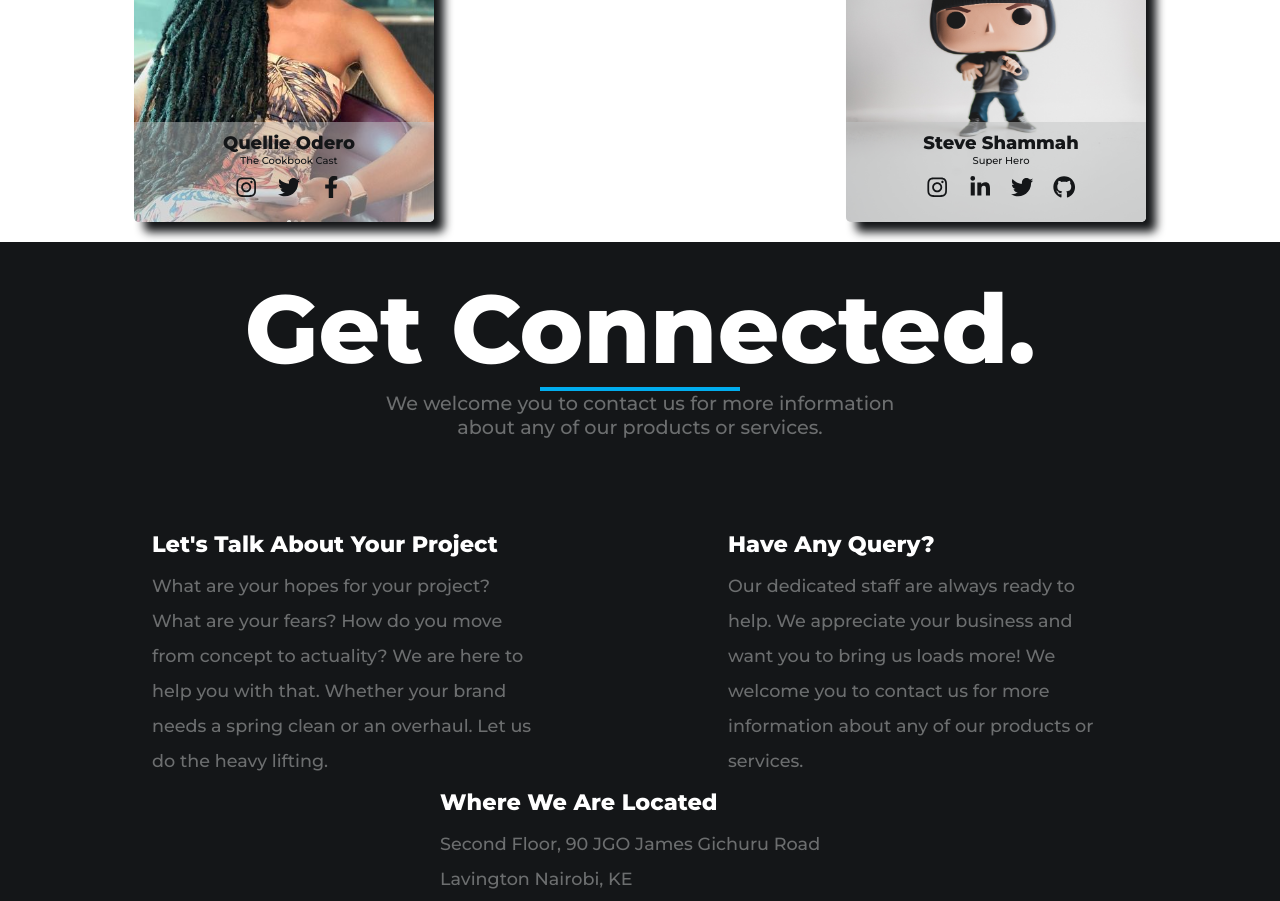
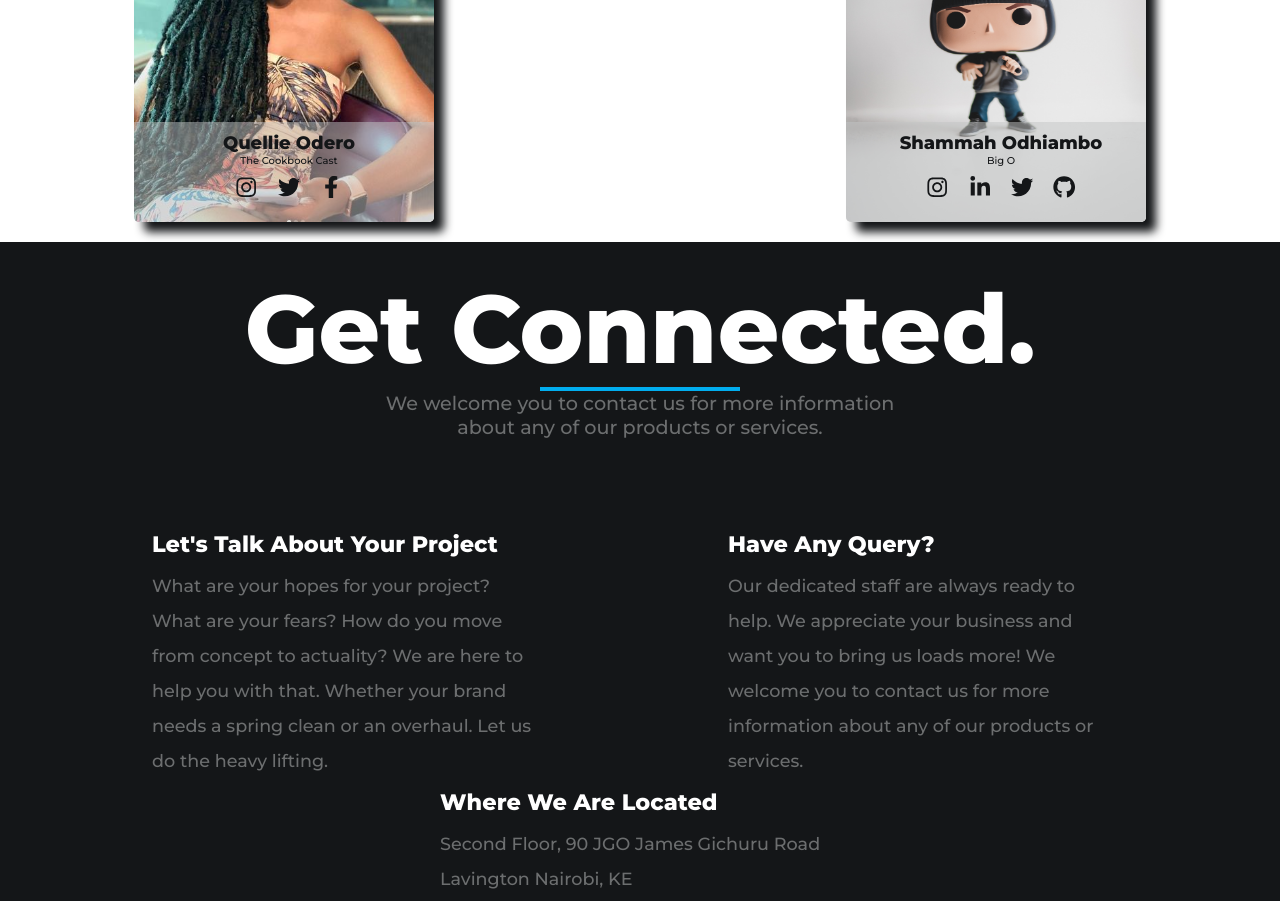
Before and after one commit to Shammah08/thegoodapp, a React (Create React App) app: page /team in a window 1280 px wide. Shown: the part 1840-2741 px from the top of the page. Built offline with nearby package versions, Linux system fonts and the light colour scheme; no server answers.

Commit message:
Nav links update

```diff
--- a/src/components/Header/Header.jsx
+++ b/src/components/Header/Header.jsx
@@ -32,8 +32,22 @@ const Header = () => {
         <img src={logos.logoBlue} alt='TGC_LOGO' />
       </Link>
 
-      <nav className={mobileNav ? "mobile-active" : ""}>
+      <nav className={mobileNav && "mobile-active"}>
+        {/* Check if url links to an ID on page */}
         {navLinks.map((link) => {
+          if (link.url.includes("#")) {
+            return (
+              <a
+                href={link.url}
+                className={
+                  linkState === link.route ? "nav-link active" : "nav-link"
+                }
+                key={link.url}
+                onClick={() => handleClick(link.route)}>
+                {link.route}
+              </a>
+            );
+          } else {
             return (
               <Link
                 to={link.url}
@@ -45,6 +59,7 @@ const Header = () => {
                 {link.route}
               </Link>
             );
+          }
         })}
       </nav>
 
--- a/src/components/NewsPage/NewsArticle.jsx
+++ b/src/components/NewsPage/NewsArticle.jsx
@@ -1,13 +1,26 @@
+import { useEffect, useState } from "react";
 import { useParams, Link } from "react-router-dom";
-import { landingTemplates } from "../database";
+import { landingTemplates, news } from "../database";
 import Footer from "../Footer/Footer";
 import "./news.scss";
 
 const NewsArticle = () => {
   const { articleId } = useParams();
-  const article = landingTemplates.find(
+  const [article, setArticle] = useState({});
+  const slide = landingTemplates.find(
     (story) => story.index === parseInt(articleId)
   );
+  const blog = news.find((story) => story.id === parseInt(articleId));
+
+  useEffect(() => {
+    if (blog) {
+      setArticle(blog);
+    } else {
+      setArticle(slide);
+    }
+    return () => {};
+  }, []);
+
   return (
     <section className='article-wrapper'>
       <Link to='/news' className='btn'>
--- a/src/components/NewsPage/NewsPage.jsx
+++ b/src/components/NewsPage/NewsPage.jsx
@@ -1,13 +1,35 @@
 import "./news.scss";
 import Footer from "../Footer/Footer";
 import { Link } from "react-router-dom";
-import { landingTemplates } from "../database";
+import { landingTemplates, news } from "../database";
+import { FaHackerNewsSquare } from "react-icons/fa";
 
 const NewsPage = () => {
   return (
     <section className='news-container'>
       <div className='container'>
         <h1>Latest News</h1>
+
+        <div className='news-wrapper'>
+          {news.map((article) => {
+            return (
+              <Link
+                to={`/news/${article.id}`}
+                className='news'
+                key={article.id}>
+                <img src={article.image} alt='' />
+
+                <div className='news-text'>
+                  <h3>{article.title}</h3>
+                  <p>{article.desc}</p>
+                  <span>
+                    <i>By: {article.author}</i> <i>Posted: 1 Feb 2022</i>
+                  </span>
+                </div>
+              </Link>
+            );
+          })}
+        </div>
 
         <div className='news-wrapper'>
           {landingTemplates.map((slide) => {
--- a/src/components/TeamPage/team.scss
+++ b/src/components/TeamPage/team.scss
@@ -207,11 +207,11 @@
   }
 
   h2 {
-    font-size: 6rem;
+    font-size: 5.1rem;
     font-weight: 600;
 
     @include screen-res(phone) {
-      font-size: 2.5rem;
+      font-size: 2.1rem;
     }
   }
 
--- a/src/components/database.jsx
+++ b/src/components/database.jsx
@@ -368,8 +368,8 @@ export const team = [
   {
     userid: 11,
     username: "Shammah",
-    fullName: "Steve Shammah",
-    title: "Super Hero",
+    fullName: "Shammah Odhiambo",
+    title: "Big O",
     bio: "I'm not saying I am spiderman but nobody has ever seen me and spiderman in a room together. Web developer behind the application.",
     image: Shammah,
     social: {
@@ -612,6 +612,37 @@ export const about = {
   text: "We specialize in enhancing and building brand equity through tailored campaigns. We as a company share a common purpose and are united towards focusing our talents and organizing our various skills and resources to achieve the specific declared goals set by our clients. After all, you are the company you keep.",
 };
 
+// News
+export const news = [
+  {
+    id: 10,
+    title: "4 Reasons Why UX Design is Good FOr Business",
+    datePosted: ["12", "02", "2022"],
+    author: "Kevin Okeyo",
+    content:
+      "Bringing more than 25 years of international experience to the Good Company is something Anthony Gray aka G Money does with aplomb! Having been an integral part of the radio and music industry in the UK, his decade of working in Kenya has given him a unique perspective into what works for the local market. As a media brand himself, he has worked with major local and international brands from Safaricom to Ciroc he has brought his know how to the fore in all his endeavors. As the Head of Presenters of 103.5 Homeboyz Radio, he has used his knowledge to help shape the sound of Nairobi. Whether it’s dropping jams in the hottest clubs or training the next generation of presenters, G Money has always had his finger on the pulse of the next trend. G Money has also had a hand in some of the biggest events in Kenya, whether it’s concert management or club events, his knowledge of event management is highly sought after and he recently works on the hugely successful Chronixx event and most recently Jameson Live. The only question left for us to ask him is “when do you sleep”?",
+    image: GMoney,
+  },
+  {
+    id: 11,
+    title: "Brand Equity",
+    datePosted: ["07", "02", "2022"],
+    author: "Kevin Okeyo",
+    content:
+      "Bringing more than 25 years of international experience to the Good Company is something Anthony Gray aka G Money does with aplomb! Having been an integral part of the radio and music industry in the UK, his decade of working in Kenya has given him a unique perspective into what works for the local market. As a media brand himself, he has worked with major local and international brands from Safaricom to Ciroc he has brought his know how to the fore in all his endeavors. As the Head of Presenters of 103.5 Homeboyz Radio, he has used his knowledge to help shape the sound of Nairobi. Whether it’s dropping jams in the hottest clubs or training the next generation of presenters, G Money has always had his finger on the pulse of the next trend. G Money has also had a hand in some of the biggest events in Kenya, whether it’s concert management or club events, his knowledge of event management is highly sought after and he recently works on the hugely successful Chronixx event and most recently Jameson Live. The only question left for us to ask him is “when do you sleep”?",
+    image: GMoney,
+  },
+  {
+    id: 12,
+    title: "What is Brand Equity and Why Is It Valuable In Business?",
+    datePosted: ["12", "02", "2022"],
+    author: "Kevin Okeyo",
+    content:
+      "Bringing more than 25 years of international experience to the Good Company is something Anthony Gray aka G Money does with aplomb! Having been an integral part of the radio and music industry in the UK, his decade of working in Kenya has given him a unique perspective into what works for the local market. As a media brand himself, he has worked with major local and international brands from Safaricom to Ciroc he has brought his know how to the fore in all his endeavors. As the Head of Presenters of 103.5 Homeboyz Radio, he has used his knowledge to help shape the sound of Nairobi. Whether it’s dropping jams in the hottest clubs or training the next generation of presenters, G Money has always had his finger on the pulse of the next trend. G Money has also had a hand in some of the biggest events in Kenya, whether it’s concert management or club events, his knowledge of event management is highly sought after and he recently works on the hugely successful Chronixx event and most recently Jameson Live. The only question left for us to ask him is “when do you sleep”?",
+    image: GMoney,
+  },
+];
+
 //Footer
 export const footerDetails = [
   {
--- a/src/contexts/YoutubeState.jsx
+++ b/src/contexts/YoutubeState.jsx
@@ -16,7 +16,7 @@ const YoutubeState = (props) => {
 
   useEffect(() => {
     fetchData().catch((error) => {
-      console.log("The Following Error Occurred", error.message);
+      console.log("The Following Error Occurred (YT-Func): ", error.message);
       return;
     });
 
```
Also changed, not shown: 1 other file (tests, documents, lock files or other folders). Lines whose indentation alone changed are shown as unchanged.
